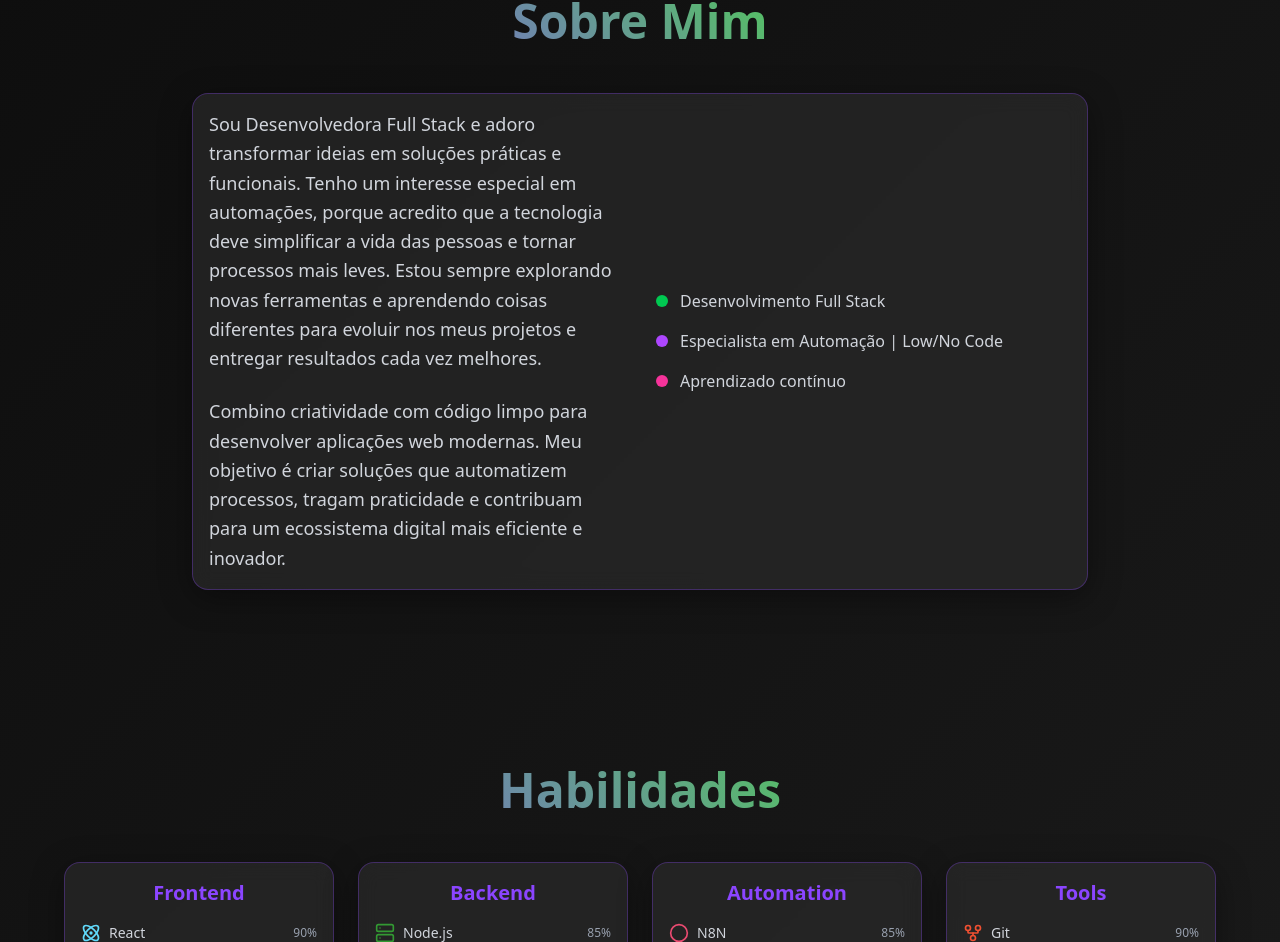
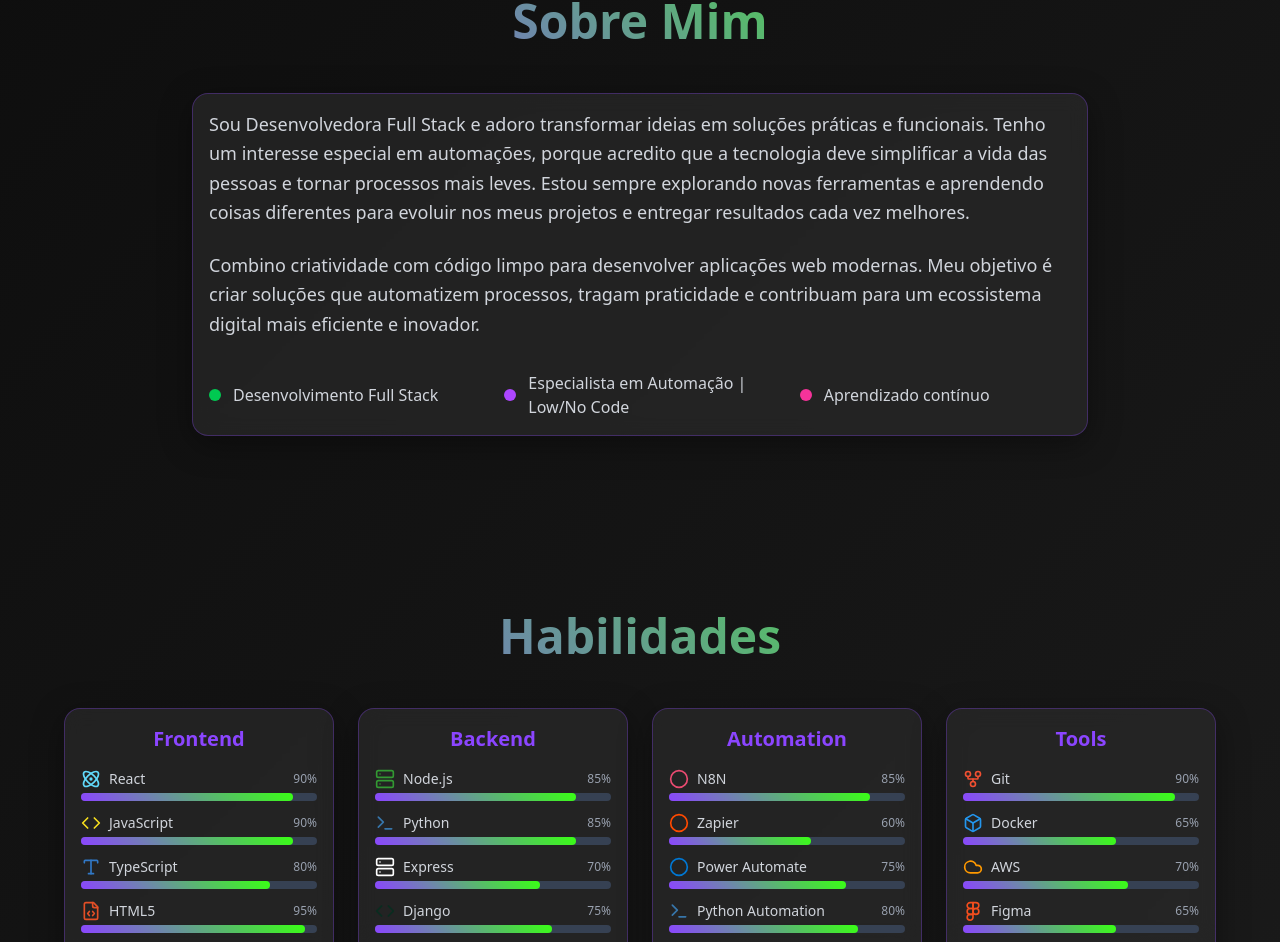
Before and after one commit to Gaab-elle/Portfolio-Gabi, a React (Vite) app: page / in a window 1280 px wide. Shown: the part 883-1825 px from the top of the page. Built offline with nearby package versions, Linux system fonts and the light colour scheme.

Commit message:
Atualização do portfolio

```diff
--- a/src/components/common/DynamicLucideIcon.jsx
+++ b/src/components/common/DynamicLucideIcon.jsx
@@ -1,10 +1,15 @@
-import React from 'react';
-import { Circle } from 'lucide-react';
-import { LucideIconMap } from '../../utils/iconMapping';
+import React from "react";
+import { Circle } from "lucide-react";
+import { LucideIconMap } from "../../utils/iconMapping";
 
-const DynamicLucideIcon = ({ iconName, size = 20, color = 'currentColor', className = '' }) => {
-    const IconComponent = LucideIconMap[iconName?.toLowerCase()] || Circle;
-    return <IconComponent size={size} color={color} className={className} />;
+const DynamicLucideIcon = ({
+  iconName,
+  size = 20,
+  color = "currentColor",
+  className = "",
+}) => {
+  const IconComponent = LucideIconMap[iconName?.toLowerCase()] || Circle;
+  return <IconComponent size={size} color={color} className={className} />;
 };
 
 export default DynamicLucideIcon;
--- a/src/components/sections/About.jsx
+++ b/src/components/sections/About.jsx
@@ -23,8 +23,9 @@ const About = ({ visibleSections, sectionRef }) => {
               : "opacity-0 translate-y-10"
           }`}
         >
-          <div className="grid md:grid-cols-2 gap-8 items-center">
-            <div>
+          <div className="flex flex-col gap-8">
+            {/* Texto principal - agora ocupa toda a largura */}
+            <div className="w-full">
               <p className="text-lg text-gray-300 leading-relaxed mb-6">
                 Sou Desenvolvedora Full Stack e adoro transformar ideias em
                 soluções práticas e funcionais. Tenho um interesse especial em
@@ -41,17 +42,19 @@ const About = ({ visibleSections, sectionRef }) => {
                 ecossistema digital mais eficiente e inovador.
               </p>
             </div>
-            <div className="space-y-4">
-              <div className="flex items-center space-x-3 text-gray-300">
-                <div className="w-3 h-3 bg-green-500 rounded-full" />
+
+            {/* Highlights - agora em linha horizontal */}
+            <div className="flex justify-between gap-6 flex-wrap lg:flex-nowrap">
+              <div className="flex items-center space-x-3 text-gray-300 flex-1 min-w-[250px]">
+                <div className="w-3 h-3 bg-green-500 rounded-full flex-shrink-0" />
                 <span>Desenvolvimento Full Stack</span>
               </div>
-              <div className="flex items-center space-x-3 text-gray-300">
-                <div className="w-3 h-3 bg-purple-500 rounded-full" />
+              <div className="flex items-center space-x-3 text-gray-300 flex-1 min-w-[250px]">
+                <div className="w-3 h-3 bg-purple-500 rounded-full flex-shrink-0" />
                 <span>Especialista em Automação | Low/No Code</span>
               </div>
-              <div className="flex items-center space-x-3 text-gray-300">
-                <div className="w-3 h-3 bg-pink-500 rounded-full" />
+              <div className="flex items-center space-x-3 text-gray-300 flex-1 min-w-[200px]">
+                <div className="w-3 h-3 bg-pink-500 rounded-full flex-shrink-0" />
                 <span>Aprendizado contínuo</span>
               </div>
             </div>
```
